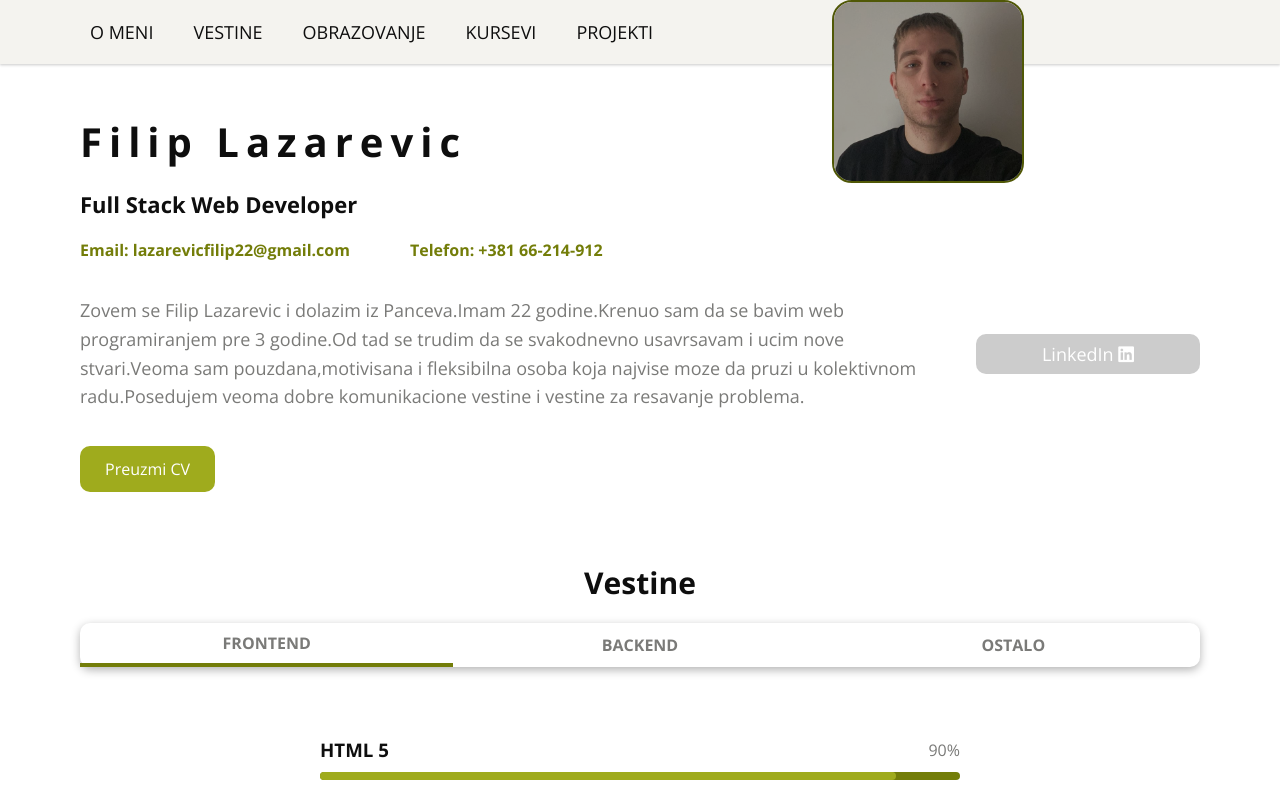
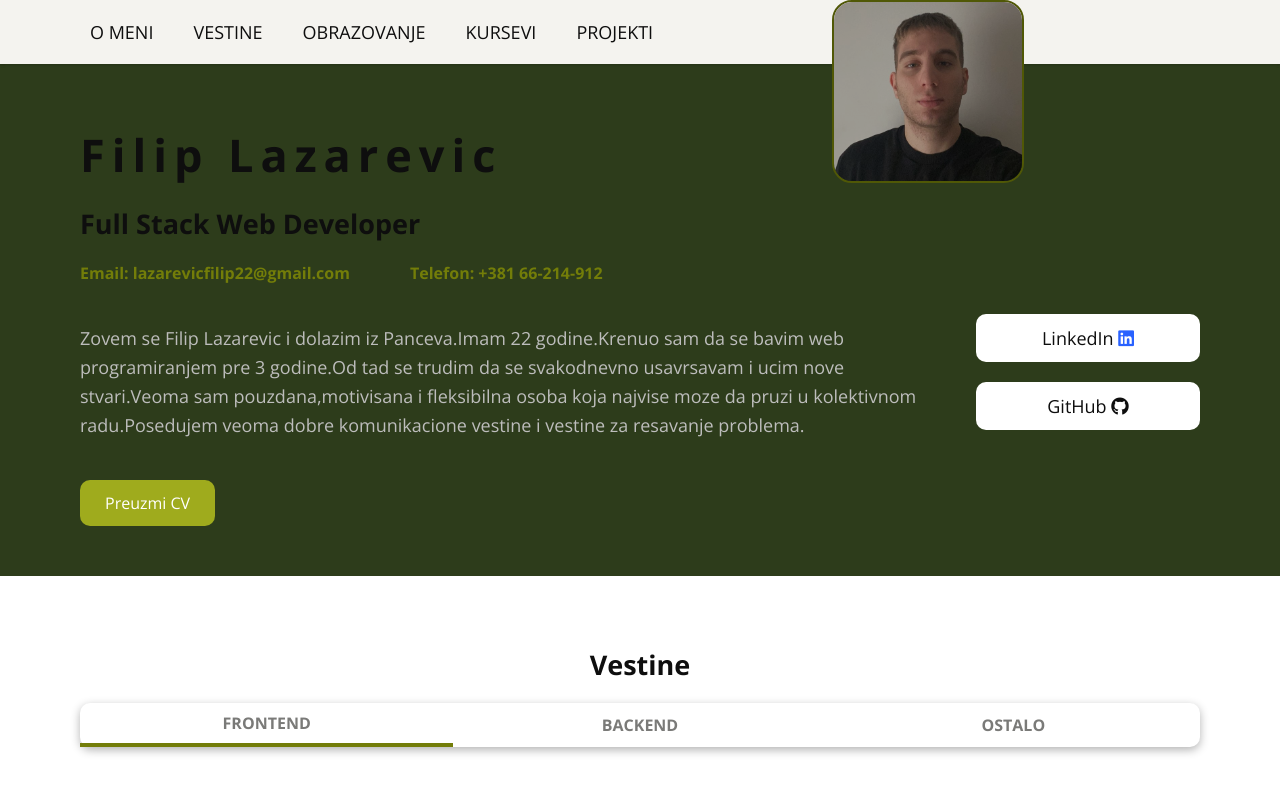
Before and after one commit to LazarevicFilip/portfolio-filipll, a plain HTML site: page index.html in a window 1280 px wide. Shown: the top 797 px of the page. Drawn offline with nearby package versions, Linux system fonts and the light colour scheme.

Commit message:
css updates

```diff
--- a/assets/css/style.css
+++ b/assets/css/style.css
@@ -113,6 +113,9 @@ i {
 .d-none {
   display: none;
 }
+.w-20{
+  width: 20%;
+}
 /* Text Styling */
 .text-center {
   text-align: center;
@@ -122,12 +125,12 @@ i {
   text-transform: uppercase;
 }
 .text-xl {
-  font-size: 40px;
+  font-size: 45px;
   letter-spacing: 7px;
   font-weight: bold;
 }
 .text-lg {
-  font-size: 30px;
+  font-size: 27px;
 }
 .text-md {
   font-size: 22px;
@@ -190,7 +193,9 @@ i {
 }
 /* showcase section */
 .showcase {
-  margin-top: 50px;
+  background-color: #2D3C1B;
+  margin: 0px;
+  padding: 50px 0;
 }
 .showcase span {
   margin-right: 60px;
@@ -203,22 +208,27 @@ i {
   display: inline-block;
 }
 .showcase .btn:hover,
-.linkedin:hover {
+.social:hover {
   opacity: 0.7;
 }
 .about p {
   width: 75%;
   line-height: 1.6;
+  color: #BDBDBC;
 }
-.linkedin {
-  width: 20%;
-  background-color: #ccc;
+.social {
+  display: block!important;
   border-radius: 10px;
-  color: var(--white);
-  padding: 8px 6px;
+  background-color: var(--white);
+  padding: 12px 20px;
+  margin-bottom: 20px;
+  color: var(--black);
 }
 .linkedin i {
-  color: var(--white);
+  color: #2962ff;
+}
+.github i {
+  color: var(--black);
 }
 /* tabs section */
 .skills .card {
@@ -332,11 +342,16 @@ i {
   background-color: rgb(0, 0, 0, 0.3);
 }
 .projects .btn {
-  margin-top: auto;
+  margin-top: 3px;
+}
+.projects .github{
+  background-color: #0e0e0e;
 }
 .pagination-item {
   display: inline-block;
+  padding: 10px;
   cursor: pointer;
+  border: 1.5px solid var(--secondary-color);
   color: var(--black);
 }
 .pagination-item:hover {
@@ -371,7 +386,7 @@ i {
   .showcase .info {
     text-align: center;
   }
-  .linkedin {
+  .social {
     display: none !important;
   }
   .about.d-flex {
@@ -386,7 +401,7 @@ i {
   .showcase .btn {
     text-align: center;
     display: block;
-    width: 20%;
+    width: 30%;
     margin: 0 auto;
   }
 }
@@ -458,21 +473,22 @@ i {
     margin: 10px 0;
   }
   .school-a {
-    left: 5% !important;
+    left: 2% !important;
   }
   .school-a h3 {
     font-size: 19px;
   }
   .school-a p {
+    font-size: 12px;
+  }
+  .school-b {
+    right: 0% !important;
+
+  }
+  .school-b h3 {
     font-size: 16px;
   }
-  .school-b {
-    right: 1% !important;
-  }
-  .school-b h3 {
-    font-size: 19px;
-  }
   .school-b p {
-    font-size: 16px;
+    font-size: 12px;
   }
 }
--- a/assets/data/projects.json
+++ b/assets/data/projects.json
@@ -1,52 +1,67 @@
 [
+    {
+        "name" : "Projekat laravel",
+        "img" : "assets/img/project8.jpg",
+        "languages" : ["Laravel","JavaScript","MySQL"],
+        "desc" : "Tema ovog projekta je dinamčka web aplikacija koja za cilj ima realizaciju rezervacija za različite objekte.Projekat je podeljen u dva dela.Admin deo to jest admin panel i pristup ovom delu imaju samo korisnici sa ulogom administratora.Admin moze da izvrsi celokupan CRUD nad svim entitetima u projektu.Drugi deo je predviđen za ostale korisnike koji pretražuju,filtriraju i rezervisu objekte.",
+        "github" : "https://github.com/LazarevicFilip/djevents"
+    },
+
     {
         "name" : "Projekat web programiranje PHP 2",
         "img" : "assets/img/project7.jpg",
         "languages" : ["HTML5","CSS3","JavaScript","PHP","MySQL"],
         "desc" : "Projekat je dinamicka web aplikacija.Tema ovog projekta su dogadjai za koje korisnici kupuju karte.Podaci se vuku iz baze.Funkcijalnosti su registracije/logovanje,serverska paginacija,sortiranje,filtriranje,admin panel sa CRUD operacijama,resize slike i korpa.Slanje emajla preko PHPMailera u slucaju uspesne kupovine ili zakljucavanje naloga",
-        "href" : "https://github.com/LazarevicFilip/djevents"
+        "github" : "https://github.com/LazarevicFilip/djevents",
+        "href" : "https://djevents-app.000webhostapp.com/"
     },
     {
         "name" : "Projekat web programiranje PHP 1",
         "img" : "assets/img/project6.jpg",
         "languages" : ["HTML5","CSS3","JavaScript","PHP","MySQL"],
         "desc" : "Moj prvi dinamicki sajt.Tema ovog projekta je blog post gde se korisnici registruju i kace blogove,pisu komentare i sl.Podaci se vuku iz baze podataka.Server baze podataka je MySQL,a konekcija sa bazom se vrsi preko instance objekta PDO.Sajt sadrzi funkcijalnosti poput: registracije/logovanje,paginacija,komentari,admin panel sa CRUD operacijama.",
-        "href" : "https://github.com/LazarevicFilip/watchtime"
+        "github" : "https://github.com/LazarevicFilip/watchtime",
+        "href" : "https://watchtime-app.000webhostapp.com/"
     },
     {
         "name" : "Projekat web programiranje 2",
         "img" : "assets/img/project5.jpg",
         "languages" : ["HTML5","CSS3","JavaScript","AJAX"],
         "desc" : "Akcenat na ovom projektu su bili delovi JavaScript poput Ajax i Local Storage.Podaci su bili zapisani u JSON fajlovima koji su se AJAX-om dohvatali i bili dinamicki prikazani potom filtrirani i sortirani po izboru.Rad sa callback funkcijama za obradu asihronih operacija.",
-        "href" : "https://github.com/LazarevicFilip/gamesland"
+        "github" : "https://github.com/LazarevicFilip/gamesland",
+        "href" : "https://gamesland.netlify.app"
     },
     {
         "name" : "Projekat web programiranje 1",
         "img" : "assets/img/project4.jpg",
         "languages" : ["HTML5","CSS3","JavaScript","JQuery"],
         "desc" : "Moj prvi projekat u kojem je integrisan JavaScript.Sajt je interaktivan i obradjene su oblasti: dinamicko ispisivanje i obrada sadrzaja, obrada forme,validacija + RegEx,Jquery,JQuery plugin...",
-        "href" : "https://github.com/LazarevicFilip/mobshop"
+        "github" : "https://github.com/LazarevicFilip/mobshop",
+        "href" : "https://mob-shop1.netlify.app"
     },
     {
         "name" : "Projekat web dizajn 1",
         "img" : "assets/img/project1.jpg",
         "languages" : ["HTML","CSS"],
         "desc" : "Moj prvi ikada projekat.Cilj ovog projekta je upoznavanje sa HTML-om kao struktorm web sajta i CSS-om za stilizovanje sajtova.Pored toga akcenat je na SEO i XML.",
-        "href" : "https://github.com/LazarevicFilip/coffeFirst"
+        "github" : "https://github.com/LazarevicFilip/coffeFirst",
+        "href" : "https://coffefirst.netlify.app"
     },
     {
         "name" : "Projekat web dizajn 2",
         "img" : "assets/img/project2.jpg",
         "languages" : ["HTML5","CSS3","SCSS"],
         "desc" : "Upozavanje sa SASS(SCSS) kao i sa responsive Web-om(media query) koji je svakodnevnica u danasnjem webu. ",
-        "href" : "https://github.com/LazarevicFilip/webdizajnprojekat2"
+        "github" : "https://github.com/LazarevicFilip/webdizajnprojekat2",
+        "href" : "https://portfolio-designer.netlify.app"
     },
     {
         "name" : "Projekat web dizajn 3",
         "img" : "assets/img/project3.jpg",
         "languages" : ["HTML5","CSS3","SCSS","Bootstrap","Materialize"],
         "desc" : "Cilj ovog projekta je ras sa CSS framework kao sto su Bootstrap i Materialize.U ovom projektu prve 3 strane su odradjene u Bootstrapu a ostale u Materialize",
-        "href" : "https://github.com/LazarevicFilip/blokinvest"
+        "github" : "https://github.com/LazarevicFilip/blokinvest",
+        "href" : "https://blokinvest.netlify.app"
     }
 
 ]
--- a/assets/js/main.js
+++ b/assets/js/main.js
@@ -145,11 +145,19 @@ window.onload = () => {
                 <span >Koriscene tehnologije:</span>
                 <span>${project.languages}</span>
                 <p class="m-md ">${project.desc}</p>
-                <a href="${project.href}" target="_blank" class="btn text-bold text-center">Vise<i class="fas fa-arrow-right"></i></a>
+                ${printButtonsForProjects(project)}
             </div>
         </div>`;
         })
         projects.innerHTML = output;
+    }
+    function printButtonsForProjects(data){
+        if(data.href){
+            return `<a href="${data.github}" target="_blank" class="btn github text-bold text-center">GitHub<i class="fas fa-arrow-right"></i></a>
+                    <a href="${data.href}" target="_blank" class="btn text-bold text-center">Projekat<i class="fas fa-arrow-right"></i></a>`;
+        }else{
+            return `<a href="${data.github}" target="_blank" class="btn github text-bold text-center">GitHub<i class="fas fa-arrow-right"></i></a>`;
+        }
     }
     // event for links in pagination (event delagation)
     document.body.addEventListener("click",paginationLinksEvent);
--- a/index.html
+++ b/index.html
@@ -35,7 +35,7 @@
     <section class="showcase" id="showcase">
        <div class="container">
             <h1 class="text-xl m-sm">Filip Lazarevic</h1>
-            <h3 class="text-md m-md">Full Stack Web Developer</h3>
+            <h3 class="text-lg m-md">Full Stack Web Developer</h3>
             <div class="info">
                 <span>Email: lazarevicfilip22&#64;gmail.com</span><span>Telefon: &#43;381 66-214-912</span>
             </div>
@@ -43,7 +43,10 @@
                 <p class="text-sm">
                     Zovem se Filip Lazarevic i dolazim iz Panceva.Imam 22 godine.Krenuo sam da se bavim web programiranjem pre 3 godine.Od tad se trudim da se svakodnevno usavrsavam i ucim nove stvari.Veoma sam pouzdana,motivisana i fleksibilna osoba koja najvise moze da pruzi u kolektivnom radu.Posedujem veoma dobre komunikacione vestine i vestine za resavanje problema.
                 </p>
-                <a href="https://www.linkedin.com/in/filip-lazarevic-58a473221/" target="_blank" class="linkedin text-sm text-center">LinkedIn <i class="fab fa-linkedin"></i></a>
+                <div class="w-20">
+                    <a href="https://www.linkedin.com/in/filip-lazarevic-58a473221/" target="_blank" class="social linkedin text-sm text-center">LinkedIn <i class="fab fa-linkedin"></i></a>
+                    <a href="https://github.com/LazarevicFilip" target="_blank" class="social github text-sm text-center">GitHub <i class="fa-brands fa-github"></i></a>
+                </div>
             </div>
             <a class="btn" href="assets/cvLoad.docx">Preuzmi CV</a>
        </div>
```
Also changed, not shown: assets/img/project8.jpg (added).
